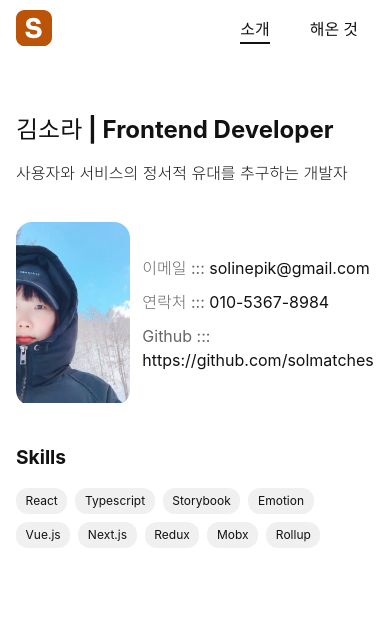
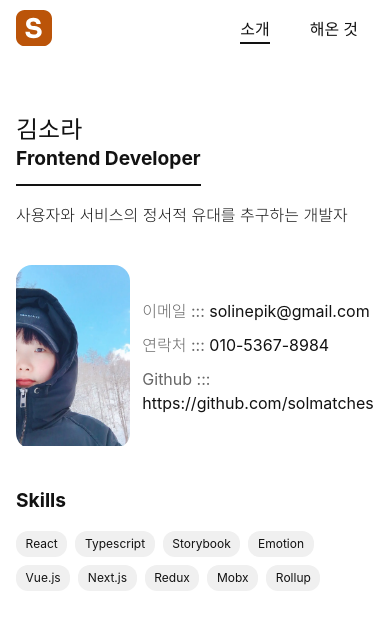
Before and after one commit to solmatches/resume, a React (Create React App) app: page /#/ in a window 390 px wide. Shown: the top 630 px of the page. Built offline with nearby package versions, Linux system fonts and the light colour scheme.

Commit message:
refactor: Profile 페이지 Title 모바일 스타일 처리
- PC와 모바일일 때 렌더되는 Title 엘리먼트를 분리

```diff
--- a/src/global-styles/index.tsx
+++ b/src/global-styles/index.tsx
@@ -17,7 +17,6 @@ const styles = () => css`
     div#root {
         width: 100%;
         height: 100%;
-        overflow: hidden;
     }
 
     html {
@@ -29,6 +28,7 @@ const styles = () => css`
     }
     body {
         -webkit-touch-callout: none;
+        overflow-y: scroll;
         margin: 0;
         background: ${THEME_COLOR.mono0};
         color: ${THEME_COLOR.mono3};
--- a/src/pages/main/index.tsx
+++ b/src/pages/main/index.tsx
@@ -1,20 +1,46 @@
 import styled from '@emotion/styled';
 import React, { FC } from 'react';
+import { THEME_COLOR, THEME_MEDIA_QUERY } from '~/global-styles/constants';
 import Profile from './profile';
 import Skills from './skills';
 
 const Wrapper = styled.section`
     padding: 1.6rem;
+`;
 
-    h1 {
+const Title = styled.h1`
+    margin-bottom: 2rem;
+
+    ${THEME_MEDIA_QUERY.tablet} {
+        display: none;
+    }
+`;
+
+const MobileTitle = styled.h1`
+    display: none;
+
+    ${THEME_MEDIA_QUERY.tablet} {
+        display: inline-block;
         margin-bottom: 2rem;
+        padding-bottom: 0.5em;
+        border-bottom: 2px solid ${THEME_COLOR.mono3};
+
+        span {
+            display: block;
+            font-size: 0.8em;
+            line-height: 1.5;
+        }
     }
 `;
 
 const Main: FC = () => {
     return (
         <Wrapper>
-            <h1>김소라 | Frontend Developer</h1>
+            <Title>김소라 | Frontend Developer</Title>
+            <MobileTitle>
+                김소라
+                <span>Frontend Developer</span>
+            </MobileTitle>
             <p>사용자와 서비스의 정서적 유대를 추구하는 개발자</p>
             <Profile />
             <Skills />
```
